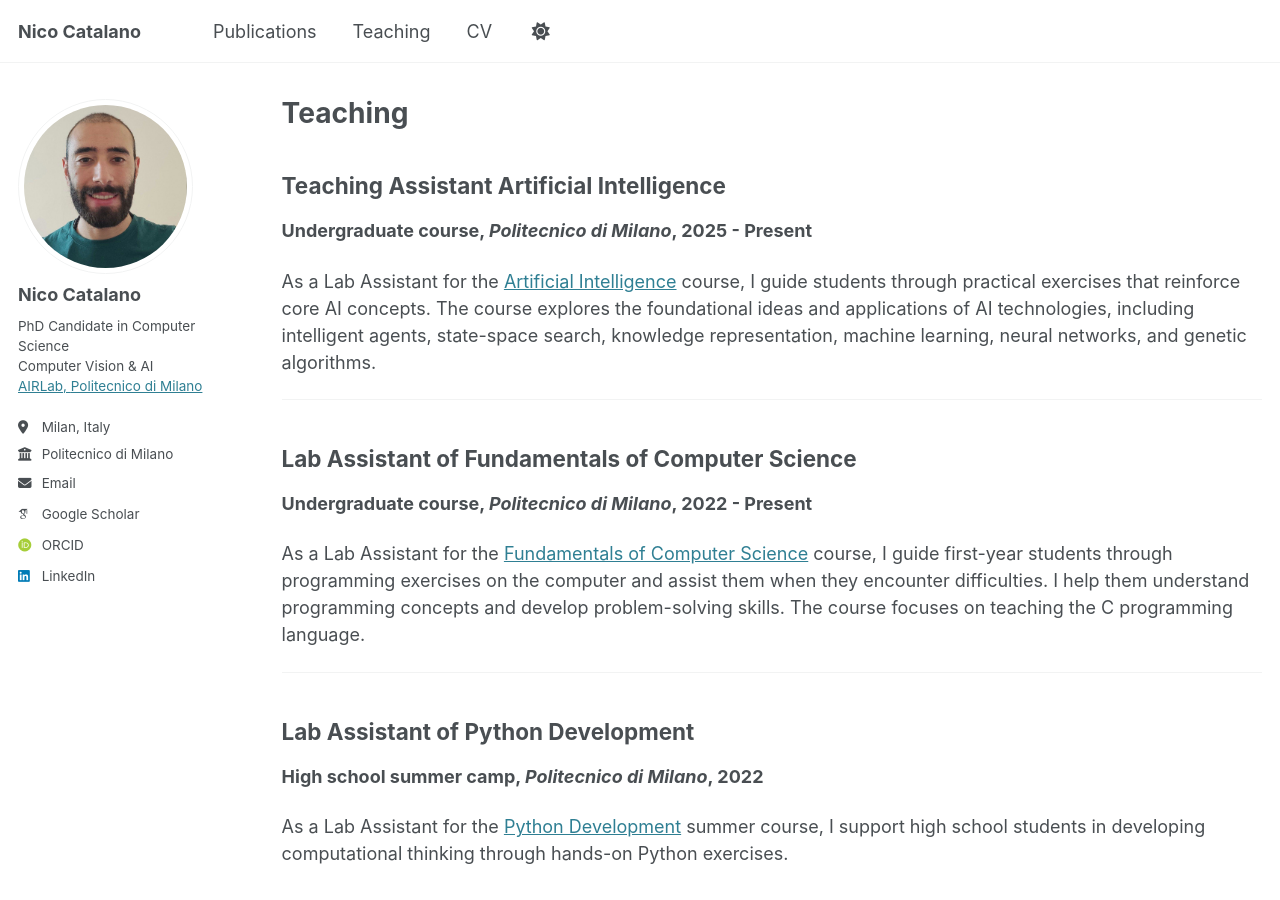
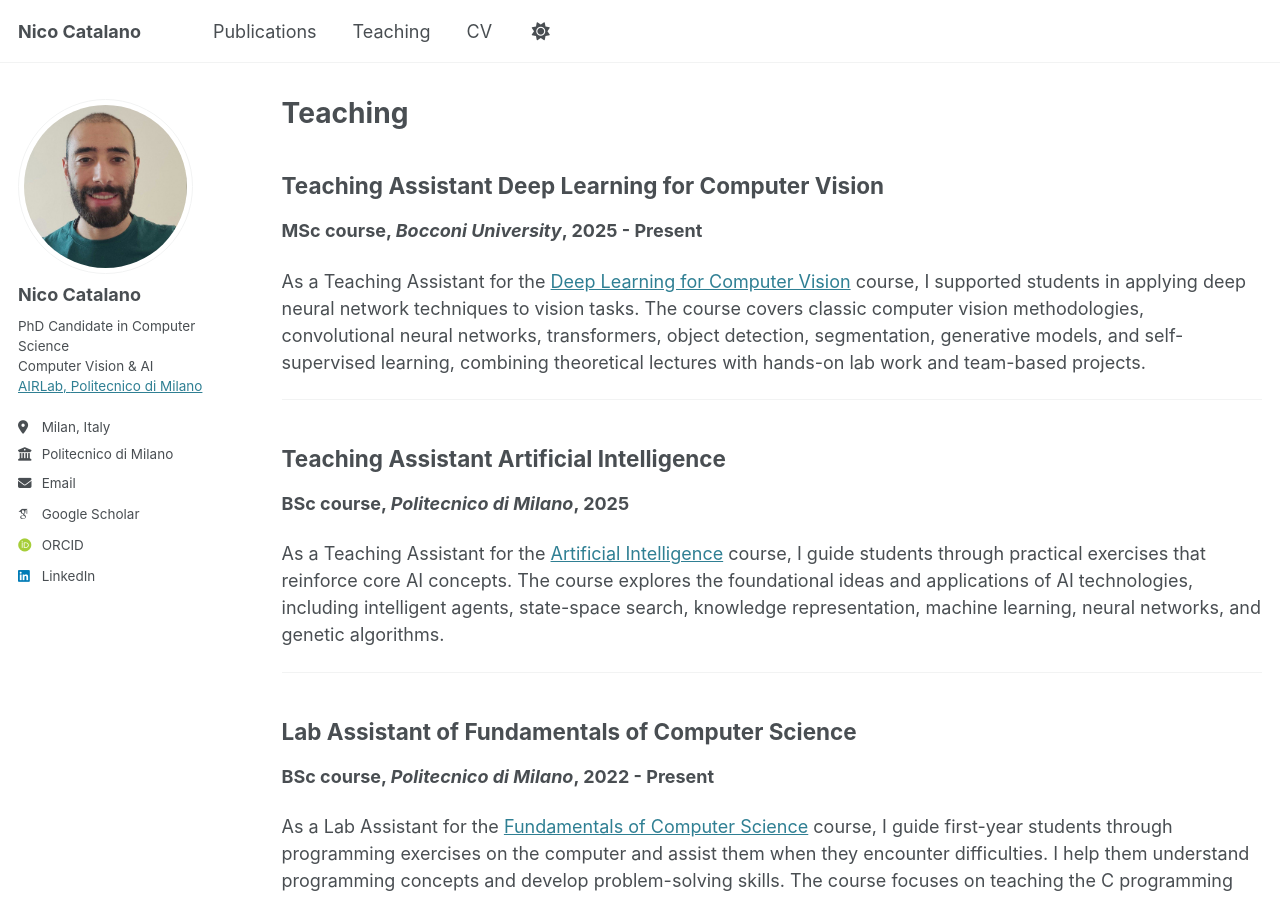
Before and after one commit to NicoCatalano/NicoCatalano.github.io, a Jekyll site: the page built from _pages/teaching.md, in a window 1280 px wide and 900 px high. Built offline with Jekyll 4.4.1, drawn with Linux system fonts in a browser that asks for light colours; some web fonts are replaced.

Commit message:
added bocconi teaching

```diff
--- a/_pages/teaching.md
+++ b/_pages/teaching.md
@@ -6,15 +6,23 @@ author_profile: true
 ---
 
 
+## Teaching Assistant Deep Learning for Computer Vision
+**MSc course, *Bocconi University*, 2025 - Present**
+
+As a Teaching Assistant for the [Deep Learning for Computer Vision](https://didattica.unibocconi.eu/ts/tsn_anteprima.php?cod_ins=20600&anno=2026) course, I supported students in applying deep neural network techniques to vision tasks. The course covers classic computer vision methodologies, convolutional neural networks, transformers, object detection, segmentation, generative models, and self-supervised learning, combining theoretical lectures with hands-on lab work and team-based projects.
+
+------
+
+
 ## Teaching Assistant Artificial Intelligence
-**Undergraduate course, *Politecnico di Milano*, 2025 - Present**
+**BSc course, *Politecnico di Milano*, 2025**
 
-As a Lab Assistant for the [Artificial Intelligence](https://www11.ceda.polimi.it/schedaincarico/schedaincarico/controller/scheda_pubblica/SchedaPublic.do?&evn_default=evento&c_classe=810359&lang=EN&__pj0=0&__pj1=7106fc8da5f33a731881b8737f8f63f5) course, I guide students through practical exercises that reinforce core AI concepts. The course explores the foundational ideas and applications of AI technologies, including intelligent agents, state-space search, knowledge representation, machine learning, neural networks, and genetic algorithms.
+As a Teaching Assistant for the [Artificial Intelligence](https://www11.ceda.polimi.it/schedaincarico/schedaincarico/controller/scheda_pubblica/SchedaPublic.do?&evn_default=evento&c_classe=810359&lang=EN&__pj0=0&__pj1=7106fc8da5f33a731881b8737f8f63f5) course, I guide students through practical exercises that reinforce core AI concepts. The course explores the foundational ideas and applications of AI technologies, including intelligent agents, state-space search, knowledge representation, machine learning, neural networks, and genetic algorithms.
 
 ---
 
 ## Lab Assistant of Fundamentals of Computer Science
-**Undergraduate course, *Politecnico di Milano*, 2022 - Present**
+**BSc course, *Politecnico di Milano*, 2022 - Present**
 
 As a Lab Assistant for the [Fundamentals of Computer Science](https://www11.ceda.polimi.it/schedaincarico/schedaincarico/controller/scheda_pubblica/SchedaPublic.do?evn_default=evento&c_classe=640896&polij_device_category=DESKTOP&__pj0=0) course, I guide first-year students through programming exercises on the computer and assist them when they encounter difficulties. I help them understand programming concepts and develop problem-solving skills. The course focuses on teaching the C programming language.
 
```
